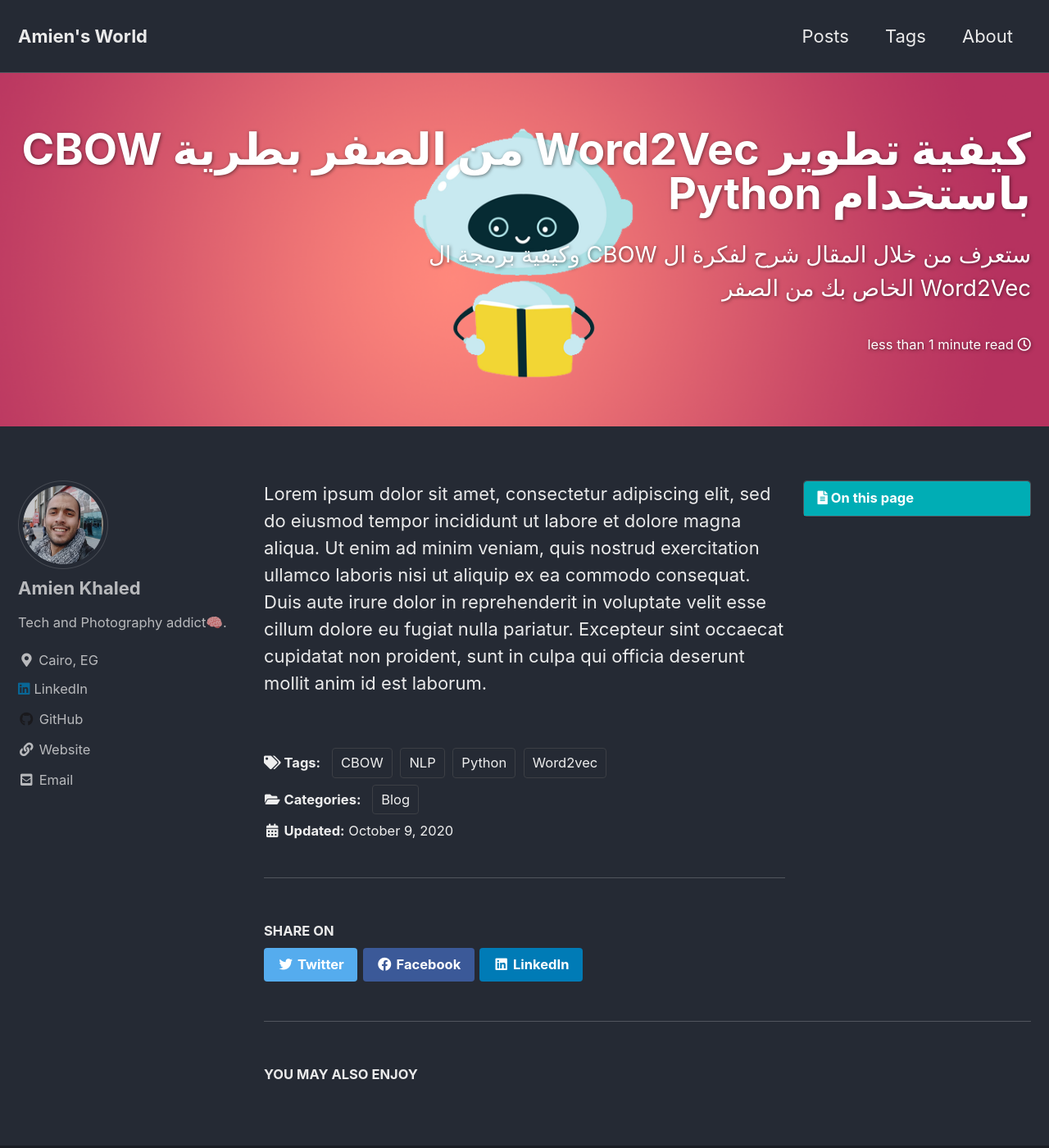
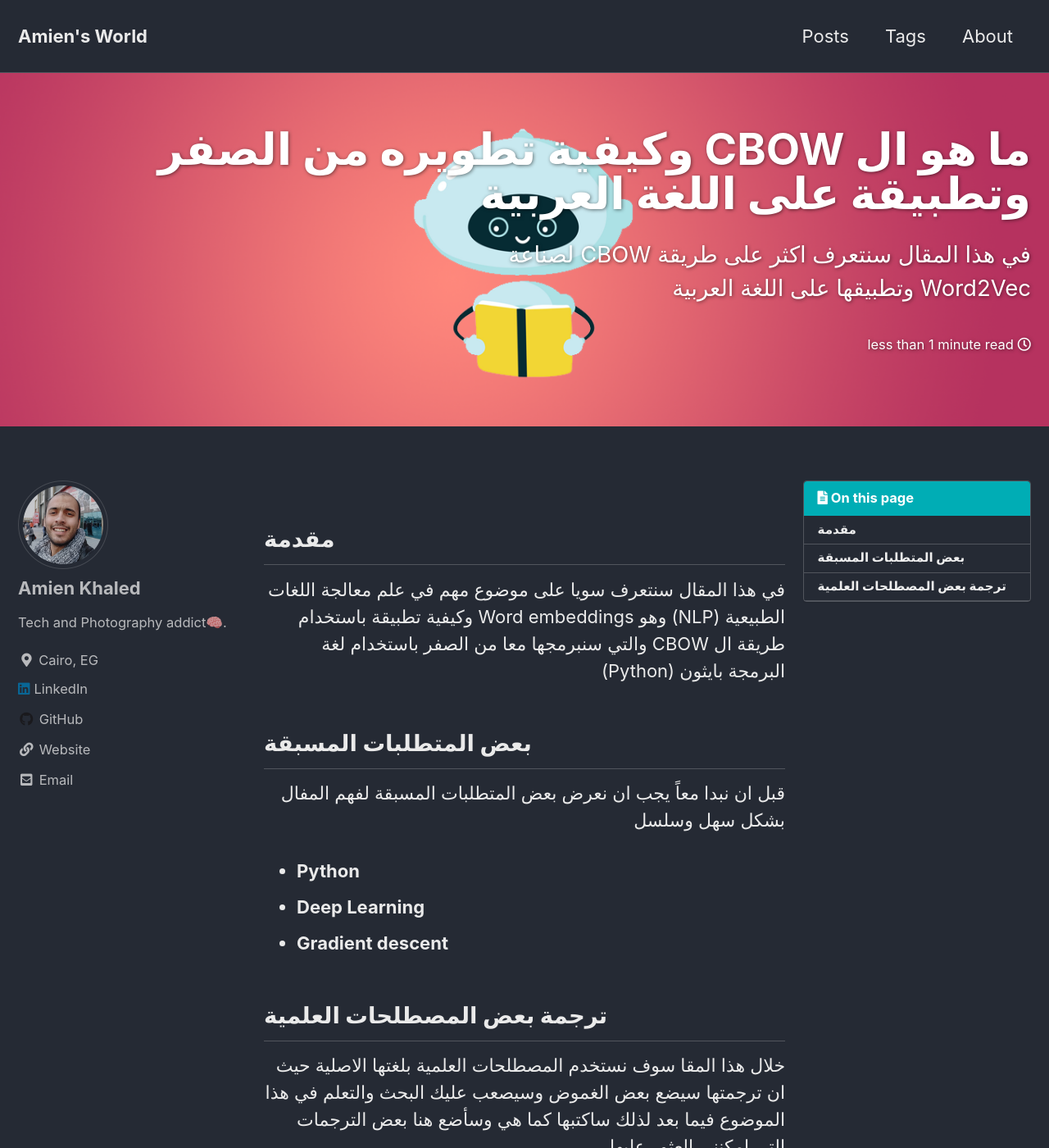
Before and after one commit to AmienKhaled/AmienKhaled.github.io, a Jekyll site: the page built from _posts/2020-10-09-Make-Your-Own-CBOW.md, in a window 1280 px wide and 1400 px high. Shown: the whole window at 82% size. Built offline with Jekyll 4.4.1, drawn with Linux system fonts in a browser that asks for light colours; cached includes are drawn as plain includes; some of the changed text lies outside the part shown.

Commit message:
finsih two paraphs

```diff
--- a/_posts/2020-10-09-Make-Your-Own-CBOW.md
+++ b/_posts/2020-10-09-Make-Your-Own-CBOW.md
@@ -1,10 +1,9 @@
 ---
-title: "كيفية تطوير Word2Vec من الصفر بطرية CBOW باستخدام Python"
-tagline: "ستعرف من خلال المقال شرح لفكرة ال CBOW وكيفية برمجة ال Word2Vec الخاص بك من الصفر "
-excerpt: "ستعرف من خلال المقال شرح لفكرة ال CBOW وكيفية برمجة ال Word2Vec الخاص بك من الصفر "
+title: "ما هو ال CBOW وكيفية تطويره من الصفر وتطبيقة على اللغة العربية"
+tagline: "في هذا المقال سنتعرف اكثر على طريقة CBOW لصناعة Word2Vec وتطبيقها على اللغة العربية"
+excerpt: "في هذا المقال سنتعرف اكثر على طريقة CBOW لصناعة Word2Vec وتطبيقها على اللغة العربية"
 header:
   overlay_image: images/2020-10-09-Make-Your-Own-CBOW/header.png
-
   teaser: images/2020-10-09-Make-Your-Own-CBOW/header.png
 categories:
   - Blog
@@ -20,5 +19,36 @@ toc_sticky: true
 .wrapper{
   direction: rtl;
 }
+.arabic {
+    direction: rtl;
+    }
 </style>
-Lorem ipsum dolor sit amet, consectetur adipiscing elit, sed do eiusmod tempor incididunt ut labore et dolore magna aliqua. Ut enim ad minim veniam, quis nostrud exercitation ullamco laboris nisi ut aliquip ex ea commodo consequat. Duis aute irure dolor in reprehenderit in voluptate velit esse cillum dolore eu fugiat nulla pariatur. Excepteur sint occaecat cupidatat non proident, sunt in culpa qui officia deserunt mollit anim id est laborum.
+
+## مقدمة
+
+<p dir='rtl'>
+في هذا المقال سنتعرف سويا على موضوع مهم في علم معالجة اللغات الطبيعية (NLP) وهو Word embeddings وكيفية تطبيقة باستخدام طريقة ال CBOW  والتي سنبرمجها معا من الصفر باستخدام  لغة البرمجة بايثون (Python)
+</p>
+
+## بعض المتطلبات المسبقة
+<p dir='rtl'>
+قبل ان نبدا معاً يجب ان نعرض بعض المتطلبات المسبقة لفهم المفال بشكل سهل وسلسل
+</p>
+
+- **Python**
+- **Deep Learning**
+- **Gradient descent**
+
+## ترجمة بعض المصطلحات العلمية
+<p dir='rtl'>
+خلال هذا المقا سوف نستخدم المصطلحات العلمية بلغتها الاصلية حيث ان ترجمتها سيضع بعض الغموض وسيصعب عليك البحث والتعلم في هذا الموضوع فيما بعد لذلك ساكتبها كما هي وسأضع هنا بعض الترجمات التي امكنني العثور عليها
+</p>
+
+- **Vector** : مُتجه
+- **Word2Vec** : تمثيل الكلمات لمُتجهات
+- **Continuous Bag of words (CBOW)** : واحدة من الطرق المستخدمة لتمثيل الكلمات كمتجهات
+- **Natural language processing (NLP)** : معالجة اللغات الطبيية
+- **Gradient descent** : هي الخوارزمية المستخدمة لتحسين الخطأ الناتج من التعلم قدر الامكان
+
+
+##
```
